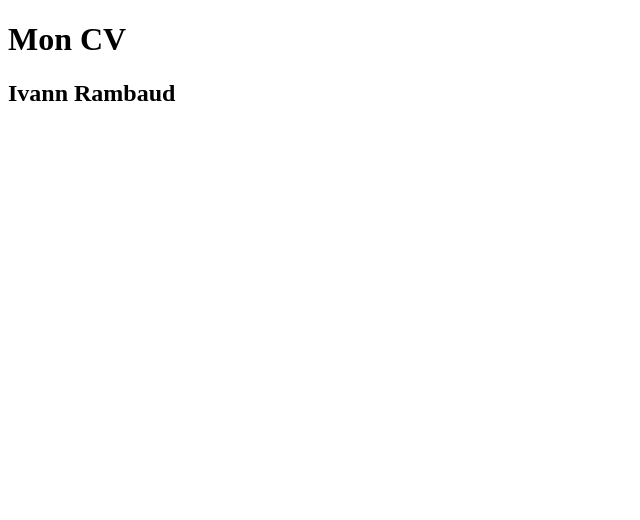
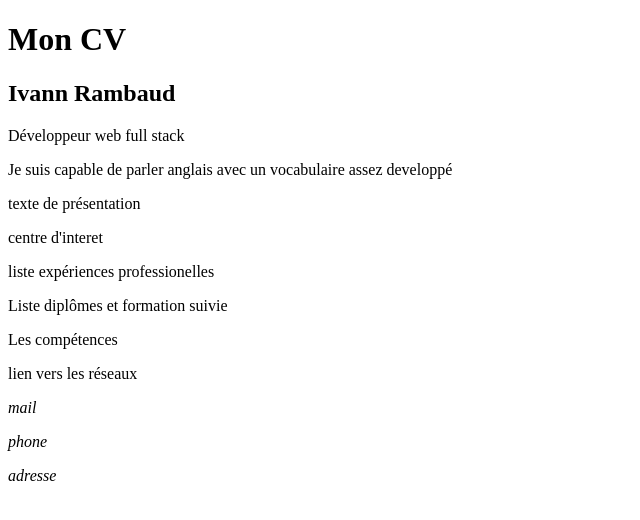
Before and after one commit to Ivann212/Mon-CV, a plain HTML site: page index.html in a window 1280 px wide. Shown: the whole page, without its empty margins (0-640 px from the left). Drawn offline with Linux system fonts and the light colour scheme.

Commit message:
ajout des infos demandées

```diff
--- a/index.html
+++ b/index.html
@@ -1,5 +1,5 @@
 <!DOCTYPE html>
-<html lang="en">
+<html lang="fr">
 <head>
     <meta charset="UTF-8">
     <meta name="viewport" content="width=device-width, initial-scale=1.0">
@@ -8,12 +8,33 @@
 <body>
     <div>
         <h1>Mon CV</h1>
+
         <h2>Ivann Rambaud</h2>
+
+        <p>Développeur web full stack</p>
+
+        <p>Je suis capable de parler anglais avec un vocabulaire assez developpé</p>
+
+        <p>texte de présentation</p>
+
+        <p>centre d'interet</p>
+
+        <p>liste expériences professionelles</p>
+
+        <p>Liste diplômes et formation suivie</p>
+
+        <p>Les compétences</p>
+
+        <p>lien vers les réseaux</p>
 
 
 
 
-
+    <address>
+        <p>mail</p>
+        <p>phone</p>
+        <p>adresse</p>
+    </address>
 
 
     </div>
```
